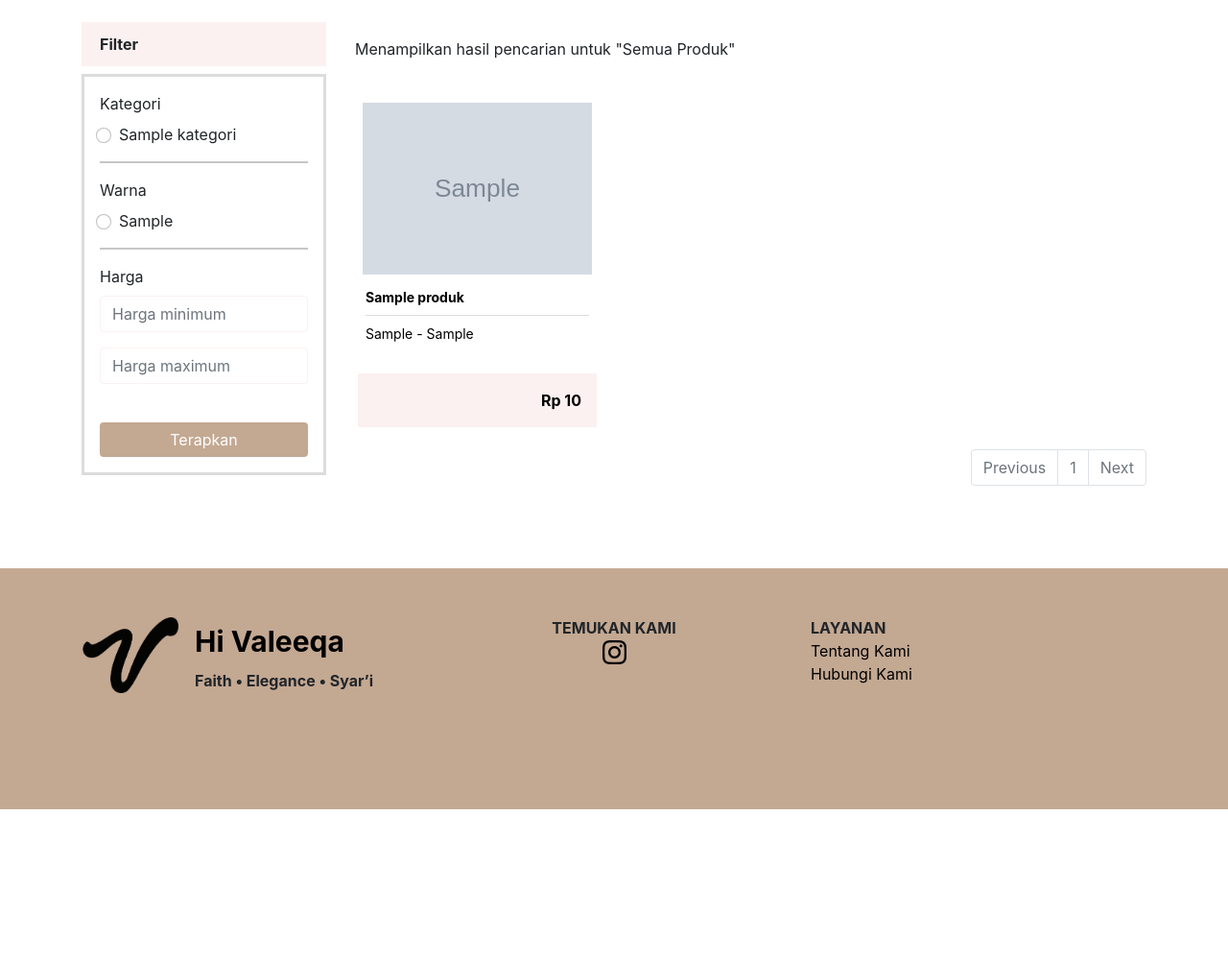
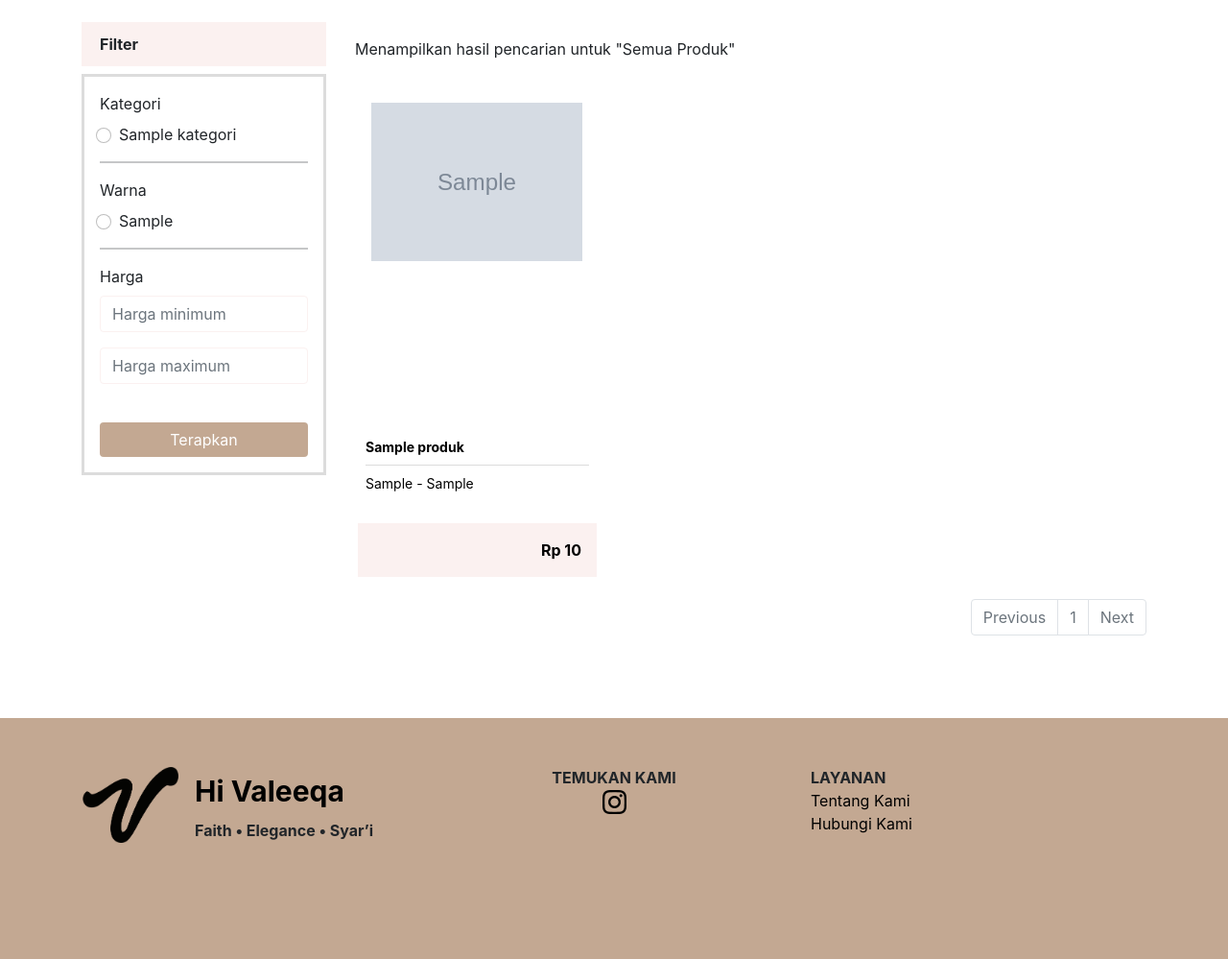
Before and after one commit to akhmadnurh/Kelompok3_TIF19_C_WSI, a PHP site: page /Kelompok3_TIF19_C_WSI/scripts/search.php in a window 1280 px wide. Shown: the part 127-1126 px from the top of the page at 96% size. Before the commit the page ends 970 px from the top, so only its background shows below. Run offline with PHP 8.4, Linux system fonts and the light colour scheme; a user stored in the database is signed in; tables that the repository leaves empty or names only in its code hold one stand-in row (values such as "Sample post"); grey boxes marked "Sample" are stand-in pictures.

Commit message:
Memperbaiki gambar overflow pada index dan search

```diff
--- a/web-project/index.php
+++ b/web-project/index.php
@@ -30,6 +30,7 @@
         .result{
             width: 100%;
             border: 3px solid #ffffff;
+            overflow: hidden;
         }
         .result:hover{
             border: 3px solid #fbf1f0;
@@ -37,6 +38,10 @@
         .result-img{
             padding: 5px;
             text-align: center;
+            width: 230px;
+            height: 345px;
+            margin-right: auto;
+            margin-left: auto;
         }
         .result-cost{
             background: #fbf1f0;
--- a/web-project/scripts/search.php
+++ b/web-project/scripts/search.php
@@ -37,6 +37,7 @@
             margin-bottom: 20px;
             padding-top: 8px;
             border: 3px solid #ffffff;
+            overflow: hidden;
         }
         .result:hover {
             border: 3px solid #fbf1f0;
@@ -44,6 +45,10 @@
         .result-img{
             padding: 5px;
             text-align: center;
+            width: 230px;
+            height: 345px;
+            margin-right: auto;
+            margin-left: auto;
         }
         .judul {
             margin-top: 8px;
```
